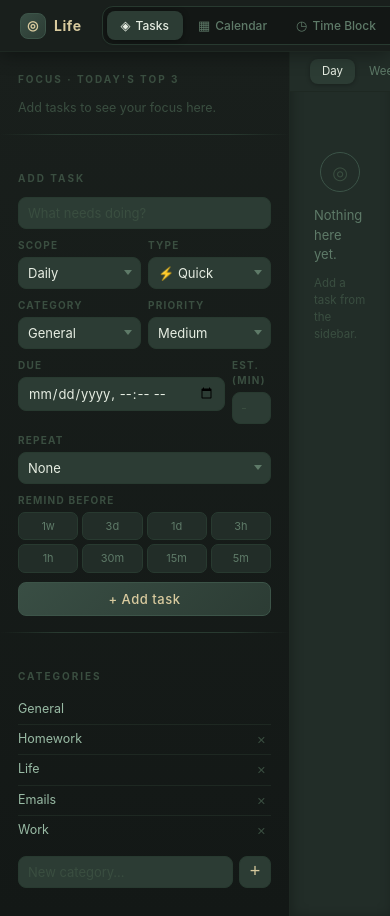
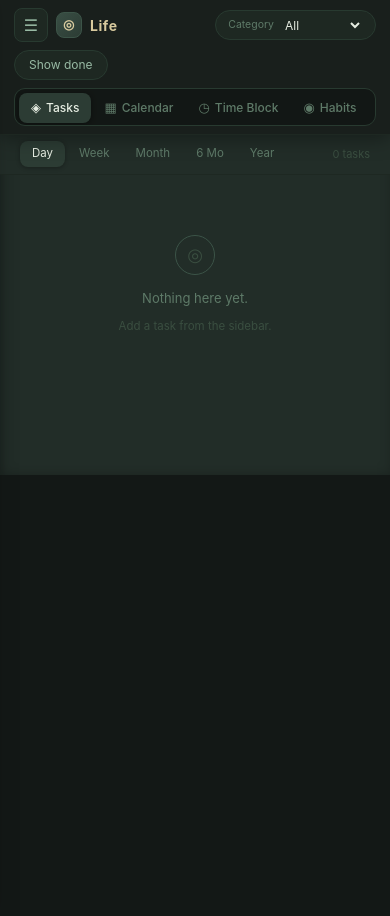
Before and after one commit to Drago0511/life-tracker, a Flask app: page / in a window 390 px wide. Run offline with Flask 3, Linux system fonts and the light colour scheme.

Commit message:
Add mobile-responsive layout and sidebar toggle

```diff
--- a/src/templates/index.html
+++ b/src/templates/index.html
@@ -348,11 +348,48 @@ body{font-family:var(--font);font-size:13px;line-height:1.5;background:var(--bg)
 @keyframes fade-up{from{opacity:0;transform:translateY(8px);}to{opacity:1;transform:translateY(0);}}
 @keyframes pop{0%{transform:scale(1);}40%{transform:scale(1.3);}70%{transform:scale(.9);}100%{transform:scale(1);}}
 .pop{animation:pop .35s var(--spring);}
+
+/* ── Mobile ── */
+.mob-menu-btn{display:none;width:34px;height:34px;border-radius:8px;border:1px solid var(--b1);background:var(--b0);color:var(--ink2);font-size:16px;cursor:pointer;align-items:center;justify-content:center;flex-shrink:0;transition:all .15s;}
+.mob-menu-btn:hover{color:var(--ink);border-color:var(--b2);}
+.mob-backdrop{display:none;position:fixed;inset:0;z-index:29;background:rgba(0,0,0,.55);}
+@media(max-width:768px){
+  html,body{height:auto;overflow:auto;}
+  .mob-menu-btn{display:flex;}
+  body.sb-open .mob-backdrop{display:block;}
+  .topbar{flex-wrap:wrap;height:auto;padding:8px 14px;gap:8px;}
+  .top-div{display:none;}
+  .tabs{order:10;width:100%;overflow-x:auto;-webkit-overflow-scrolling:touch;scrollbar-width:none;padding-bottom:2px;}
+  .tabs::-webkit-scrollbar{display:none;}
+  .tab-lnk{flex-shrink:0;padding:5px 12px;}
+  .spacer{display:none;}
+  .top-pill{margin-left:auto;}
+  .layout{flex-direction:column;overflow:visible;}
+  .sidebar{position:fixed;left:-300px;top:0;bottom:0;z-index:30;width:280px;min-width:280px;overflow-y:auto;transition:left .25s var(--ease);box-shadow:4px 0 24px rgba(0,0,0,.6);padding-top:60px;}
+  body.sb-open .sidebar{left:0;}
+  .main{width:100%;max-width:100%;overflow:visible;}
+  .list-wrap{overflow:visible;padding-bottom:80px;}
+  .cal-cell{min-height:44px;padding:4px;}
+  .cal-task-chip{display:none;}
+  .cal-week-grid{grid-template-columns:repeat(7,1fr);gap:3px;}
+  .tb-unsch{display:none;}
+  .tb-body{overflow:visible;}
+  .tb-slots{overflow:visible;}
+  .modal-card{width:100%;max-width:100%;border-radius:16px 16px 0 0;position:fixed;bottom:0;left:0;right:0;max-height:90vh;}
+  .modal-back{align-items:flex-end;}
+  .a-btn{width:34px;height:34px;}
+  .task-row{padding:0 14px;}
+  .task-row::after{left:14px;right:14px;}
+  .hab-grid{grid-template-columns:1fr;}
+  .rep-cards{grid-template-columns:repeat(2,1fr);}
+}
 </style>
 </head>
 <body>
+<div class="mob-backdrop" onclick="document.body.classList.remove('sb-open')"></div>
 
 <header class="topbar">
+  <button class="mob-menu-btn" onclick="document.body.classList.toggle('sb-open')" aria-label="Menu">☰</button>
   <div class="app-name"><div class="app-icon">◎</div>Life</div>
   <div class="top-div"></div>
   <nav class="tabs">
```
